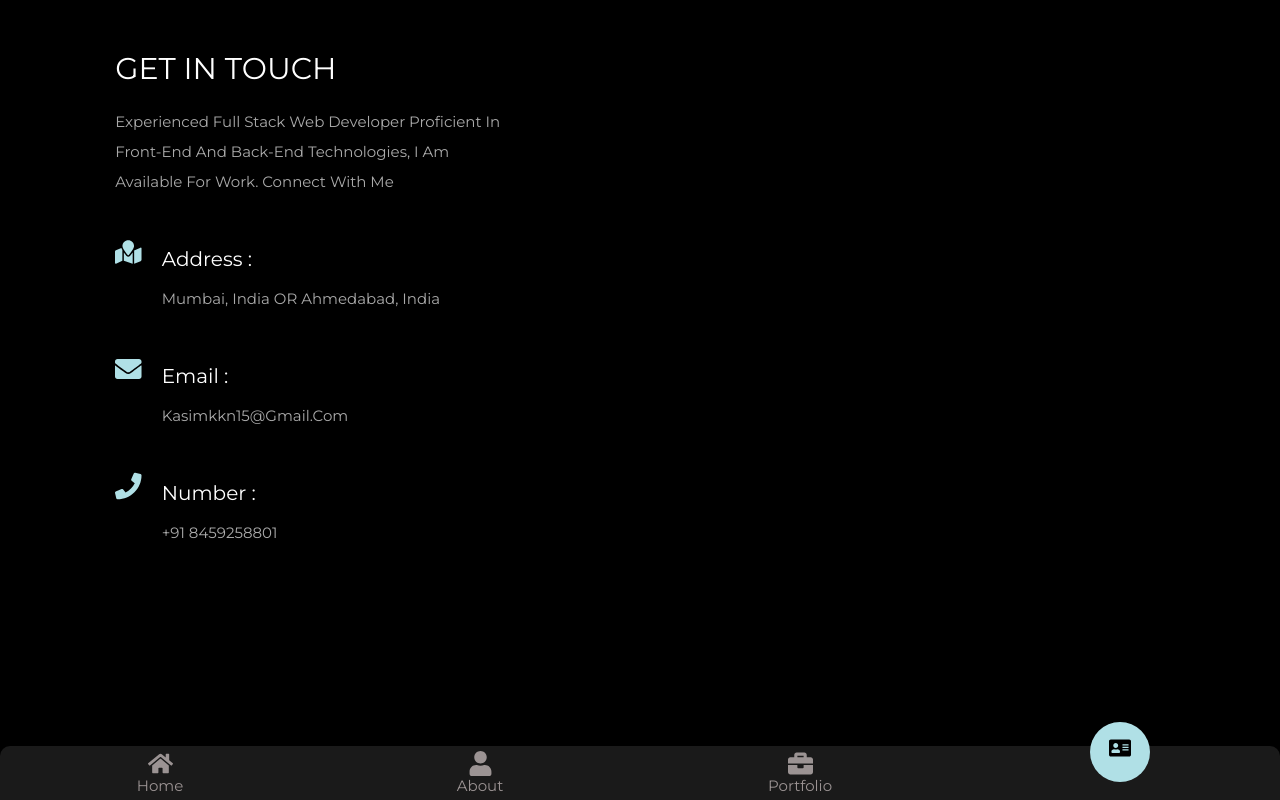
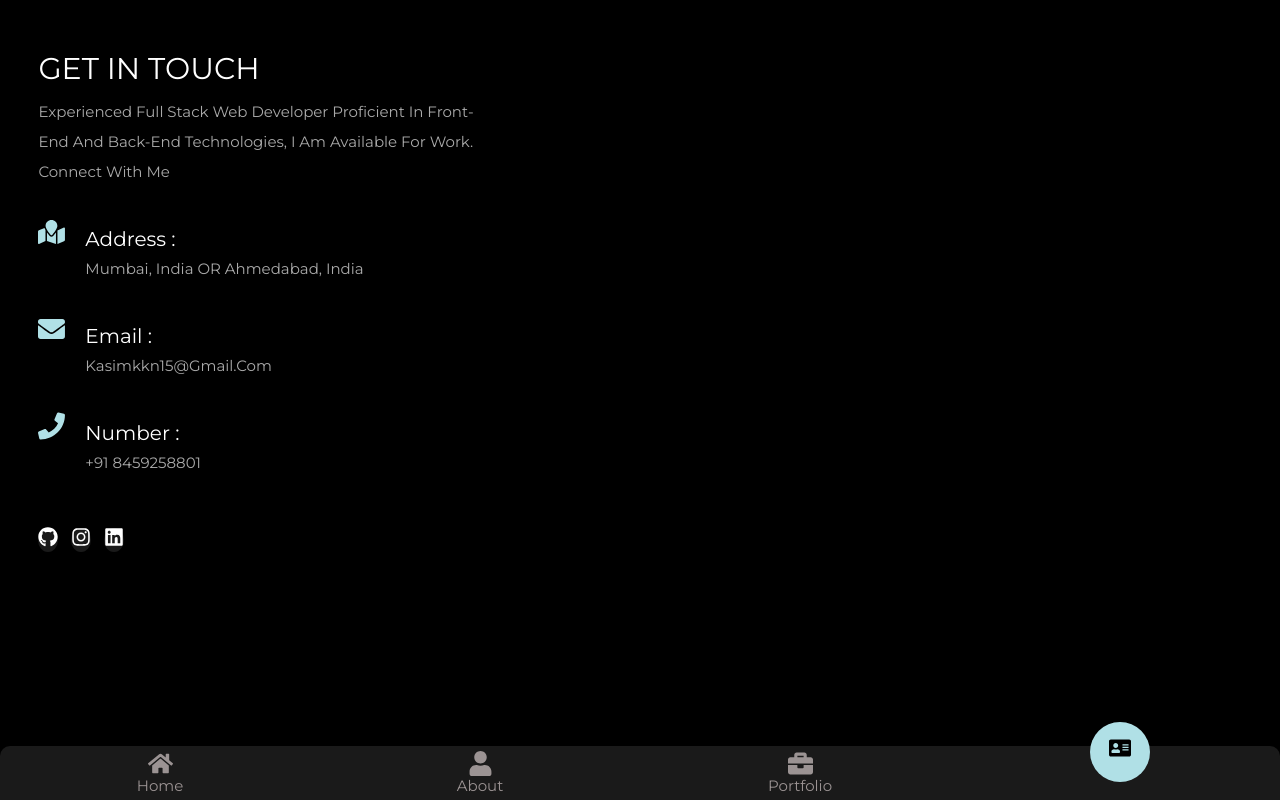
Before and after one commit to Kasimkkn/myportfolio, a React (Vite) app: page /contact in a window 1280 px wide. Built offline with nearby package versions, Linux system fonts and the light colour scheme; the HTML template or start-up script is replaced by a standard one.

Commit message:
time pass

```diff
--- a/src/App.css
+++ b/src/App.css
@@ -41,7 +41,7 @@ body {
 }
 
 section {
-  padding: 5rem 9%;
+  padding: 5rem 3%;
 }
 
 .heading {
@@ -588,47 +588,50 @@ section {
   padding: 1rem 0;
   line-height: 2;
 }
+/* .contact .row {
+  display: flex;
+  align-items: center;
+  gap: 2rem;
+} */
 
-.contact .row {
-  display: -webkit-box;
-  display: -ms-flexbox;
-  display: flex;
-  -webkit-box-align: center;
-  -ms-flex-align: center;
-  align-items: center;
-  -ms-flex-wrap: wrap;
-  flex-wrap: wrap;
-  gap: 2rem;
+.contact .contact-model{
+  position: absolute;
+    z-index: 3;
+    top: -90px;
 }
 
-.contact .row .info-container {
-  width: 40rem;
+.contact .info-container {
+  width: 46rem;
 }
 
-.contact .row .info-container h1 {
+.contact .info-container h1 {
   font-size: 3rem;
   text-transform: uppercase;
   color: white;
   padding-bottom: 1rem;
 }
 
-.contact .row .info-container p {
+.contact .info-container p {
   font-size: 1.5rem;
   line-height: 2;
+  overflow: hidden;
+  text-overflow: ellipsis;
   color: #aaa;
-  padding: 1rem 0;
+  position: relative;
 }
 
-.contact .row .info-container .box-container {
+.contact .info-container .box-container {
   padding: 2rem 0;
 }
 
-.contact .row .info-container .box-container .box {
+.contact .info-container .box-container .box {
   display: flex;
+  z-index: 4;
+  position: relative;
   gap: 2rem;
   padding: 1rem 0;
 }
-.contact .row .info-container .box-container .box .info{
+.contact .info-container .box-container .box .info{
   display: flex;
   flex-direction: column;
   gap: 0.3rem;
@@ -636,23 +639,23 @@ section {
   width: 100%;
 }
 
-.contact .row .info-container .box-container .box svg {
+.contact .info-container .box-container .box svg {
   font-size: 3rem;
   color: powderblue;
 }
 
-.contact .row .info-container .box-container .box h3 {
+.contact .info-container .box-container .box h3 {
   font-size: 2rem;
   color: white;
 }
-.contact .row .info-container .box-container .box a {
+.contact .info-container .box-container .box a {
     font-size: 1.5rem;
   line-height: 2;
   color: #aaa;
   padding: 1rem 0;
 }
 
-.contact .row .info-container .share a {
+.contact .info-container .share a {
   font-size: 2rem;
   height: 4.5rem;
   width: 4.5rem;
@@ -661,60 +664,7 @@ section {
   background: #1a1a1a;
   color: white;
   text-align: center;
-  margin-right: .3rem;
-}
-
-.contact .row .info-container .share a:hover {
-  background: powderblue;
-}
-
-.contact .row form {
-  -webkit-box-flex: 1;
-  -ms-flex: 1 1 42rem;
-  flex: 1 1 42rem;
-}
-
-.contact .row form .inputBox {
-  display: -webkit-box;
-  display: -ms-flexbox;
-  display: flex;
-  -ms-flex-wrap: wrap;
-  flex-wrap: wrap;
-  -webkit-box-pack: justify;
-  -ms-flex-pack: justify;
-  justify-content: space-between;
-}
-
-.contact .row form .inputBox input {
-  width: 49%;
-}
-
-.contact .row form .inputBox input,
-.contact .row form textarea {
-  border-radius: 5rem;
-  padding: 1.2rem 1.8rem;
-  font-size: 1.6rem;
-  color: white;
-  text-transform: none;
-  margin: .7rem 0;
-  background: #1a1a1a;
-}
-
-.contact .row form textarea {
-  width: 100%;
-  border-radius: 1rem;
-  resize: none;
-  height: 25rem;
-}
-
-.contact .row form .btn {
-  padding: 1rem 3rem;
-  cursor: pointer;
-}
-
-.contact .row form .btn:hover {
-  background: white;
-  color: black;
+  margin-right: 1.3rem;
 }
 
 @media (max-width: 1200px) {
@@ -753,15 +703,11 @@ section {
   .contact .row .info-container .box-container .box .info p {
     font-size: 2rem;
   }
-  .contact .row .info-container .box-container .box .info a {
-    font-size: 2rem;
-  }
-  .contact .row form .inputBox input {
-    width: 100%;
-    margin-bottom: 1rem;
-  }
   .about .row .count-container .box {
     align-items: center;
+  }
+  .contact .contact-model{
+    display: none;
   }
 }
 
--- a/src/App.jsx
+++ b/src/App.jsx
@@ -14,7 +14,7 @@ const App = () => {
   useEffect(() => {
     const timer = setTimeout(() => {
       setShowLoader(false);
-    },3000);
+    },500);
 
     return () => clearTimeout(timer);
   }, []);
--- a/src/pages/Contact.jsx
+++ b/src/pages/Contact.jsx
@@ -1,19 +1,20 @@
-import { FaEnvelope, FaMapMarked, FaPhone } from "react-icons/fa";
+import Spline from "@splinetool/react-spline";
+import { FaEnvelope, FaGithub, FaInstagram, FaLinkedin, FaMapMarked, FaPhone } from "react-icons/fa";
+import { Link } from "react-router-dom";
 
 
 const Contact = () => {
   return (
-    <section className="contact" style={{overflow: 'hidden !important'}}>
-      <div className="row">
+    <section className="contact" style={{ overflow: 'hidden !important' }}>
         <div className="info-container">
           <h1>get in touch</h1>
           <p>
-          Experienced Full Stack Web Developer proficient in front-end and back-end technologies,
+            Experienced Full Stack Web Developer proficient in front-end and back-end technologies,
             I am available for work. Connect with me
           </p>
           <div className="box-container">
             <div className="box">
-              <FaMapMarked/>
+              <FaMapMarked />
               <div className="info">
                 <h3> address : </h3>
                 <p>mumbai, India OR Ahmedabad, India</p>
@@ -21,41 +22,48 @@ const Contact = () => {
             </div>
 
             <div className="box">
-            <FaEnvelope />
+              <FaEnvelope />
               <div className="info">
                 <h3>email :</h3>
-                <a href="mailto:kasimkkn15@gmail.com">kasimkkn15@gmail.com</a>
+                <p>kasimkkn15@gmail.com</p>
               </div>
             </div>
 
             <div className="box">
-              <FaPhone/>
+              <FaPhone />
               <div className="info">
                 <h3>number :</h3>
-                <a href="tel:918459258801">+91 8459258801</a>
+                <p>+91 8459258801</p>
               </div>
             </div>
           </div>
 
           <div className="share">
-            <a
-              href="https://github.com/Kasimkkn"
-              className="fab fa-github"
+            <Link
+              to="https://github.com/Kasimkkn"
               target="_blank"
-            ></a>
-            <a
-              href="https://www.instagram.com/kasim_kkn/"
-              className="fab fa-instagram"
+            >
+              <FaGithub />
+            </Link>
+            <Link
+              to="https://www.instagram.com/kasim_kkn/"
               target="_blank"
-            ></a>
-            <a
-              href="https://www.linkedin.com/in/kasim-kadiwala-221665240/"
-              className="fab fa-linkedin"
+            >
+              <FaInstagram />
+            </Link>
+            <Link
+              to="https://www.linkedin.com/in/kasim-kadiwala-221665240/"
               target="_blank"
-            ></a>
+            >
+              <FaLinkedin />
+            </Link>
           </div>
         </div>
-      </div>
+        <div className="contact-model">
+          <Spline
+            scene="https://prod.spline.design/UPTjVBOfURcVKnjv/scene.splinecode"
+          />
+        </div>
     </section>
   );
 };
```
